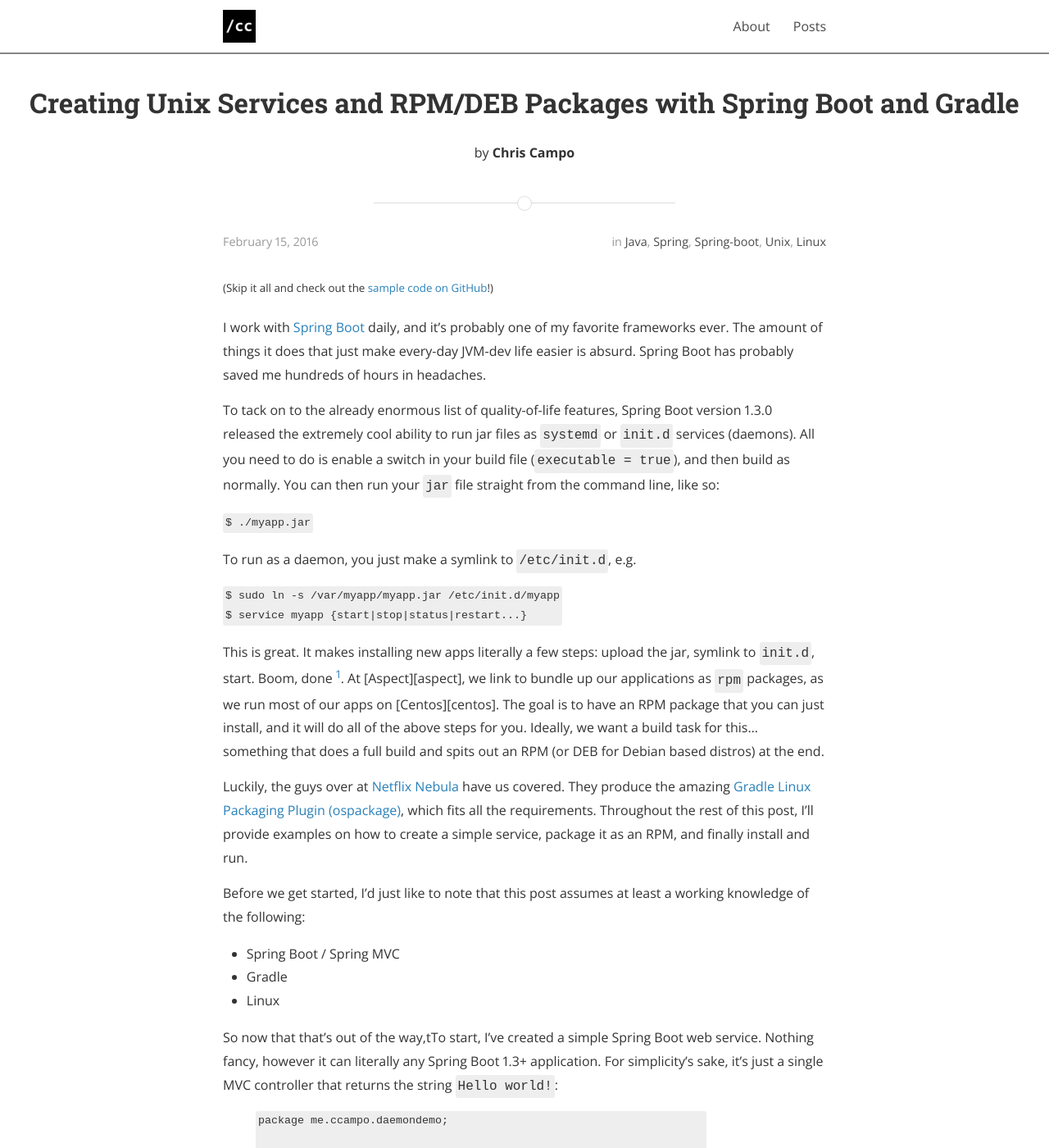
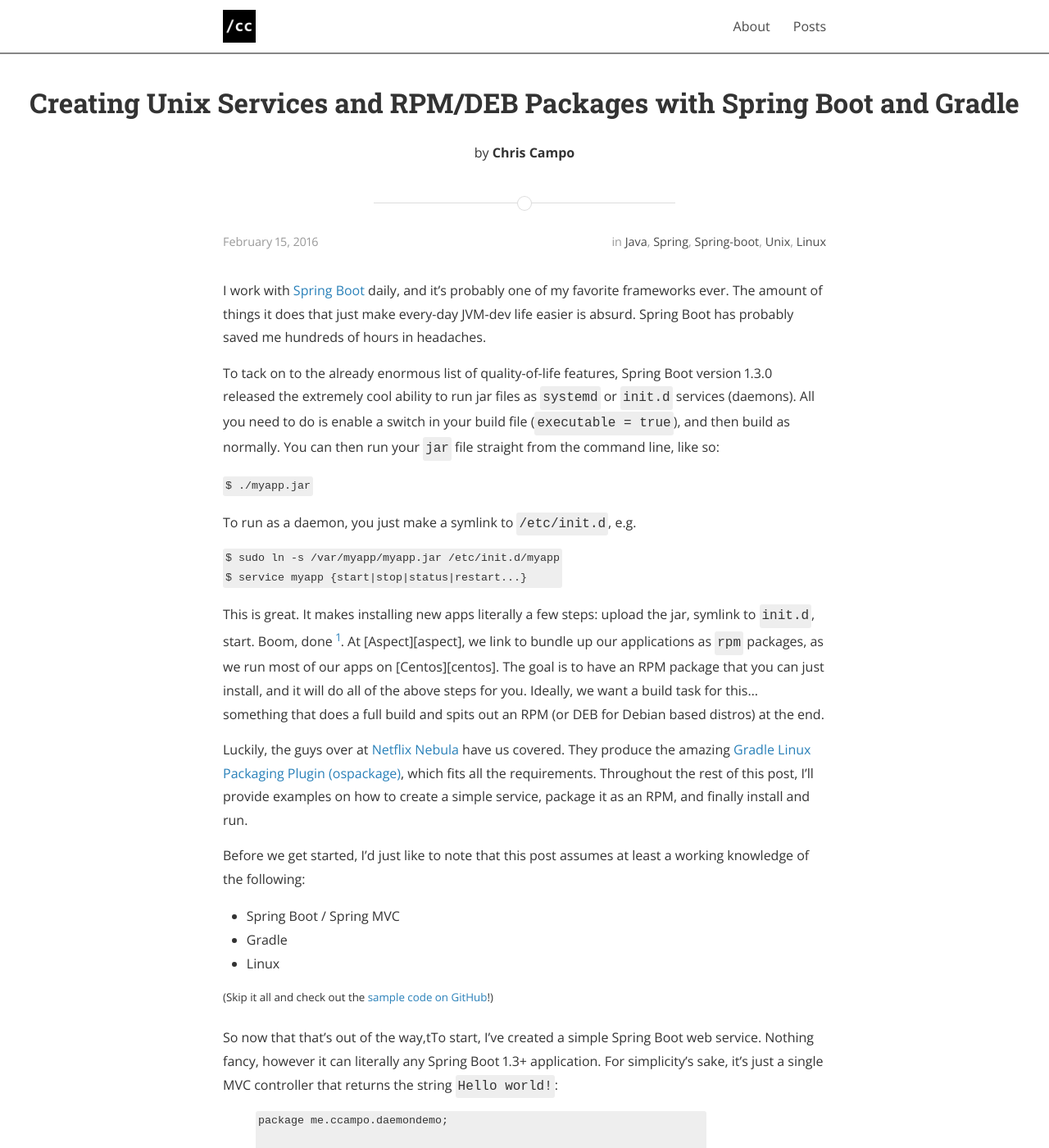
Before and after one commit to ccampo133/ccampo133.github.io, a Jekyll site: the page built from _posts/2016-02-15-boot-service-package.md, in a window 1280 px wide and 1400 px high. Shown: the whole window at 82% size. Built offline with Jekyll 4.4.1, drawn with Linux system fonts in a browser that asks for light colours; nearby versions of some CDN libraries; comment, search, counter and statistics services are not loaded; a style sheet for code colours, icons or effects is not loaded; part of the change alters nothing that is shown.

```diff
--- a/_posts/2016-02-15-boot-service-package.md
+++ b/_posts/2016-02-15-boot-service-package.md
@@ -5,8 +5,6 @@ date:   2016-02-15 18:47:00
 author: Chris Campo
 categories: Java Spring Spring-Boot Unix Linux
 ---
-
-<sup>(Skip it all and check out the [sample code on GitHub][democode]!)</sup>
 
 I work with [Spring Boot][boothome] daily, and it's probably one of my favorite frameworks ever. The amount of things
 it does that just make every-day JVM-dev life easier is absurd. Spring Boot has probably saved me hundreds of hours
@@ -39,6 +37,8 @@ Before we get started, I'd just like to note that this post assumes at least a w
 * Spring Boot / Spring MVC
 * Gradle
 * Linux
+
+<sup>(Skip it all and check out the [sample code on GitHub][democode]!)</sup>
 
 So now that that's out of the way,tTo start, I've created a simple Spring Boot web service. Nothing fancy, however it
 can literally any Spring Boot 1.3+ application. For simplicity's sake, it's just a single MVC controller that returns
```
